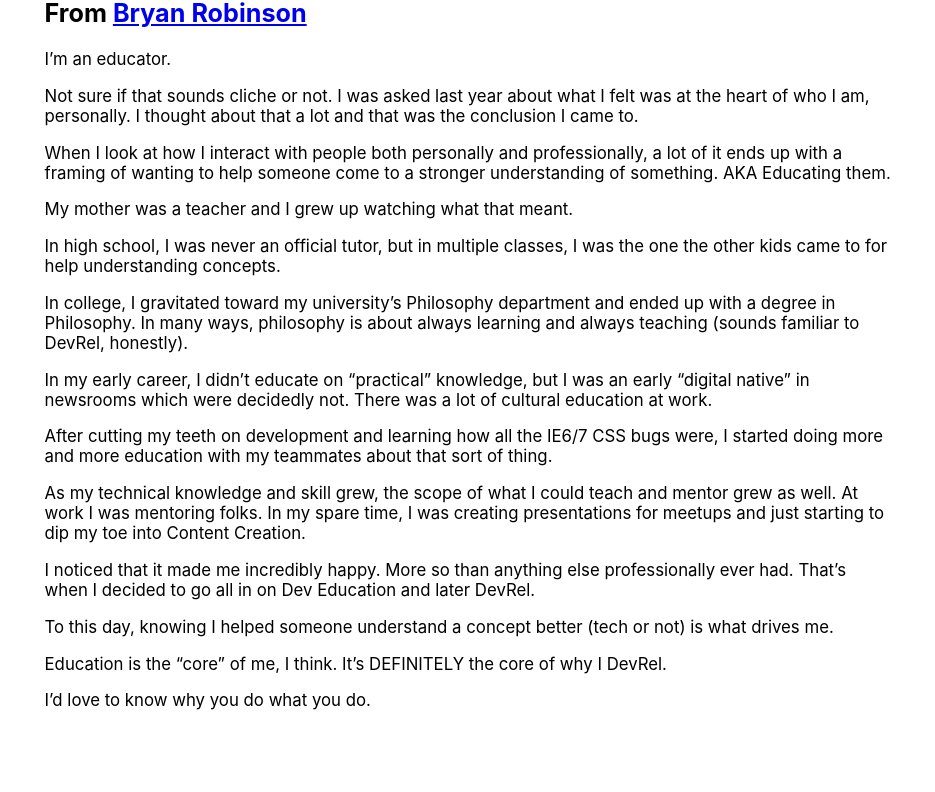
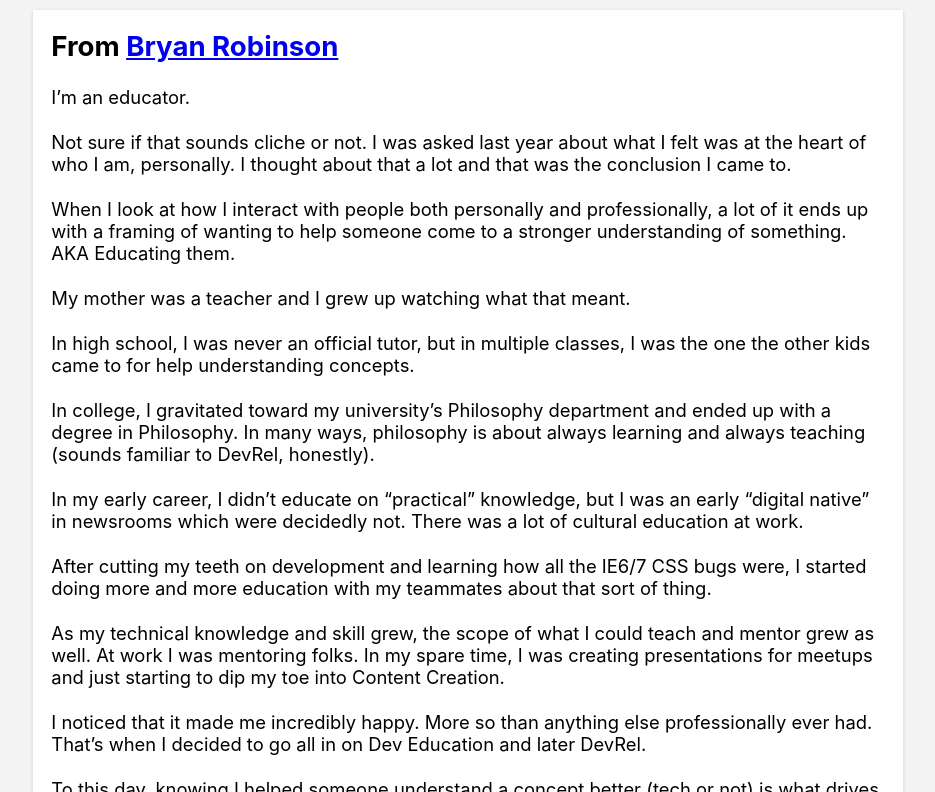
Before and after one commit to brob/whyidevrel.com, an Eleventy site: page index.html in a window 1280 px wide. Shown: the part 129-921 px from the top of the page, without its empty margins (172-1107 px from the left). Before the commit the page ends 856 px from the top, so only its background shows below. Built offline with nearby package versions, Linux system fonts and the light colour scheme; Eleventy itself is replaced by a stand-in of ours; files that its build step writes are made by us from their sources.

Commit message:
Small styles and readme

```diff
--- a/assets/style.css
+++ b/assets/style.css
@@ -1,17 +1,28 @@
 html {
-    font-size: 105%;
+    font-size: 115%;
     font-family: -apple-system, BlinkMacSystemFont, "Segoe UI", Roboto, Helvetica, Arial, sans-serif, "Apple Color Emoji", "Segoe UI Emoji", "Segoe UI Symbol";
 }
-
-
+body {
+    background-color: rgb(244, 244, 244);
+}
+h2, h3, h4, h5, h6 {
+    margin: 0;
+}
+.story > * + * {
+    margin-top: 1.25em;
+}
 
 .container {
-    max-width: 80ch;
+    max-width: 75ch;
     margin: 0 auto;
 }
 
 .story:not(:first-child) {
     margin-top: 2rem;
-    padding-top: 2rem;
-    border-top: 1px solid #eee;
 }
+
+.story {
+    padding: 1rem;
+    background-color:white;
+    box-shadow: rgba(0, 0, 0, 0.16) 0px 1px 4px;
+}
--- a/stories/bryan-robinson.md
+++ b/stories/bryan-robinson.md
@@ -7,38 +7,22 @@ I’m an educator.
 
 Not sure if that sounds cliche or not. I was asked last year about what I felt was at the heart of who I am, personally. I thought about that a lot and that was the conclusion I came to.
 
-
-
 When I look at how I interact with people both personally and professionally, a lot of it ends up with a framing of wanting to help someone come to a stronger understanding of something. AKA Educating them.
-
 
 My mother was a teacher and I grew up watching what that meant.
 
-
 In high school, I was never an official tutor, but in multiple classes, I was the one the other kids came to for help understanding concepts.
-
-
 
 In college, I gravitated toward my university’s Philosophy department and ended up with a degree in Philosophy. In many ways, philosophy is about always learning and always teaching (sounds familiar to DevRel, honestly).
 
-
 In my early career, I didn’t educate on “practical” knowledge, but I was an early “digital native” in newsrooms which were decidedly not. There was a lot of cultural education at work.
-
 
 After cutting my teeth on development and learning how all the IE6/7 CSS bugs were, I started doing more and more education with my teammates about that sort of thing.
 
-
 As my technical knowledge and skill grew, the scope of what I could teach and mentor grew as well. At work I was mentoring folks. In my spare time, I was creating presentations for meetups and just starting to dip my toe into Content Creation.
-
 
 I noticed that it made me incredibly happy. More so than anything else professionally ever had. That’s when I decided to go all in on Dev Education and later DevRel.
 
-
-
 To this day, knowing I helped someone understand a concept better (tech or not) is what drives me.
 
-
-
 Education is the “core” of me, I think. It’s DEFINITELY the core of why I DevRel.
-
-I’d love to know why you do what you do.
```
Also changed, not shown: README.md (added).
